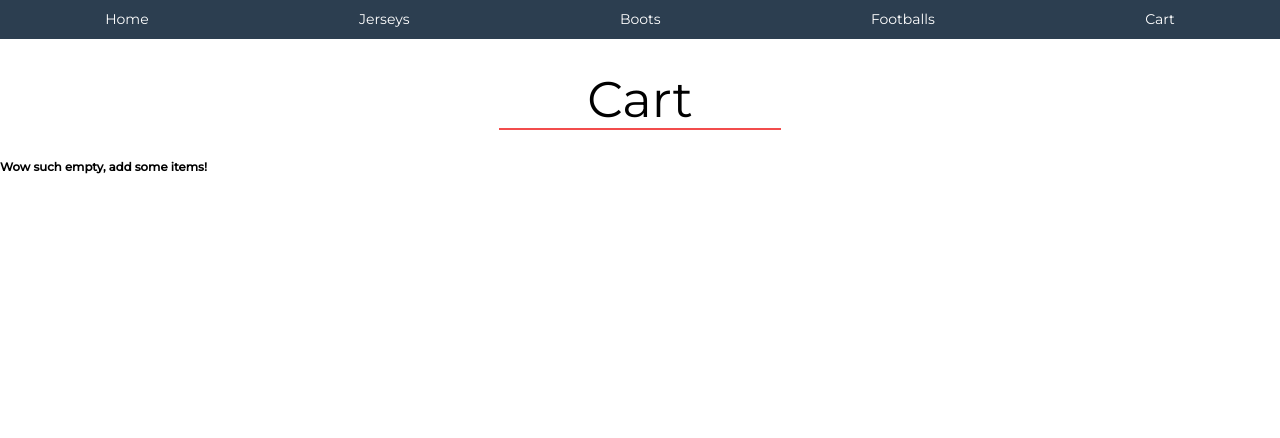
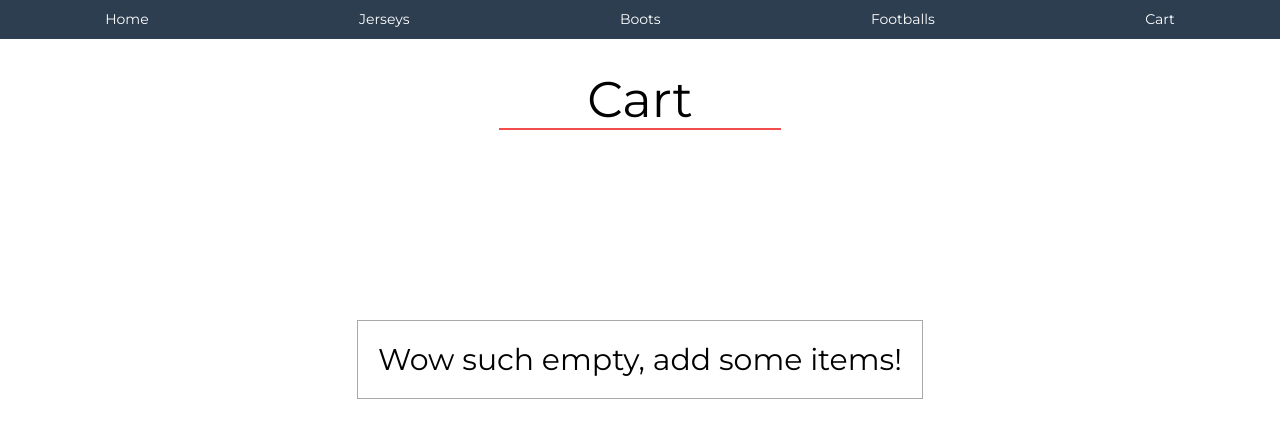
Before and after one commit to ewa1do/jerseys-shop-app-v2, a React (Vite) app: page /cart in a window 1280 px wide. Shown: the top 438 px of the page. Built offline with nearby package versions, Linux system fonts and the light colour scheme.

Commit message:
adding styledComponents to the cartComponent

```diff
--- a/src/components/cart/CartScreen.jsx
+++ b/src/components/cart/CartScreen.jsx
@@ -1,5 +1,5 @@
 import { useContext } from 'react';
-import { StyledItem } from '../items/styles';
+import { StyledItem, EmptyContentH3 } from '../items/styles';
 
 import { CartContext } from '../../context/cartContext.js';
 import { CartItem } from './CartItem';
@@ -31,7 +31,9 @@ export const CartScreen = () => {
           <h3>Total: {result.toFixed(2)}</h3>
         </>
       ) : (
-        <h3>Wow such empty, add some items!</h3>
+        <EmptyContentH3>
+          Wow such empty, add some items!
+        </EmptyContentH3>
       )}
     </div>
   );
--- a/src/components/items/styles.js
+++ b/src/components/items/styles.js
@@ -3,8 +3,8 @@ import styled from 'styled-components';
 export const StyledItem = styled.li`
   display: flex;
   padding: 2rem;
-  border: 1px solid #333;
-  border-radius: 4px;
+  border-bottom: 1px solid #333;
+  /* border-radius: 4px; */
   margin: 2rem 0.5rem 1rem 0.5rem;
 
   & * {
@@ -57,3 +57,14 @@ export const StyledItem = styled.li`
     }
   }
 `;
+
+export const EmptyContentH3 = styled.h3`
+  text-align: center;
+  margin: 0 auto;
+  margin-top: 19rem;
+  font-size: 3rem;
+  font-weight: 400;
+  border: 1px solid darkgray;
+  padding: 2rem;
+  width: fit-content;
+`;
--- a/src/main.css
+++ b/src/main.css
@@ -22,6 +22,11 @@ ul {
   list-style: none;
 }
 
+h3 {
+  font-size: 2.2rem;
+  font-weight: 400;
+}
+
 .section-title {
   font-size: 5rem;
   font-weight: 400;
```
